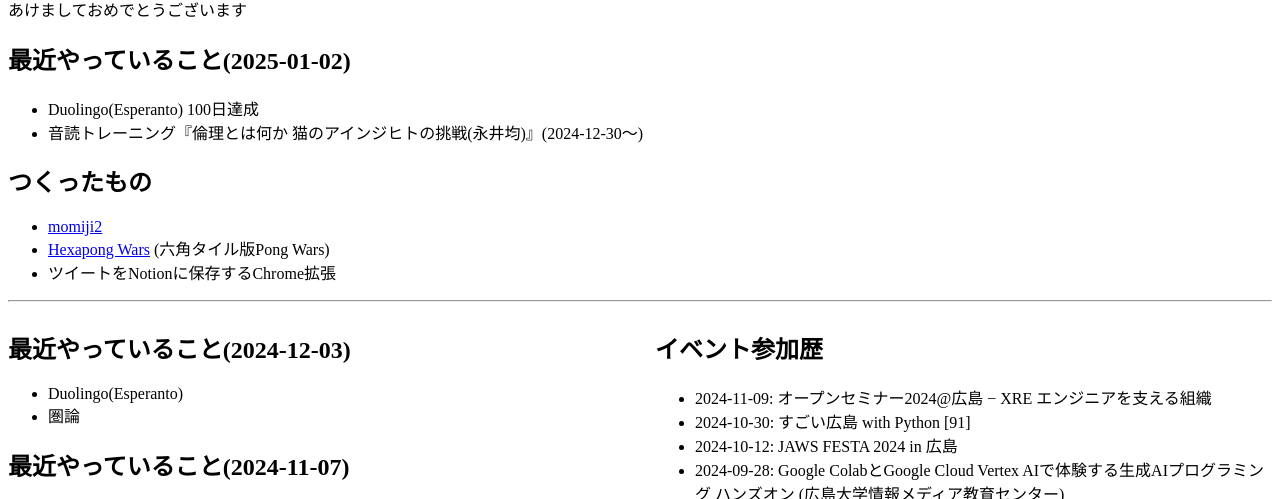
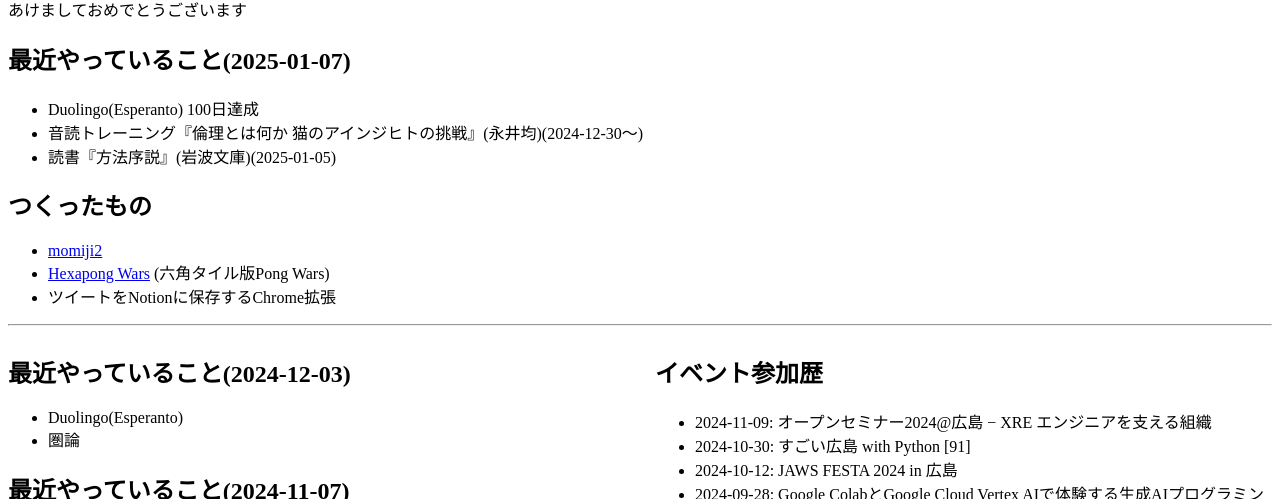
Before and after one commit to swawa-yu/swawa.dev, a plain HTML site: page index.html in a window 1280 px wide. Shown: the part 267-766 px from the top of the page. Drawn offline with Linux system fonts and the light colour scheme.

Commit message:
2025-01-07 更新

```diff
--- a/index.html
+++ b/index.html
@@ -48,10 +48,11 @@
 
     あけましておめでとうございます
 
-    <h2>最近やっていること(2025-01-02)</h2>
+    <h2>最近やっていること(2025-01-07)</h2>
     <ul>
         <li>Duolingo(Esperanto) 100日達成</li>
-        <li>音読トレーニング『倫理とは何か 猫のアインジヒトの挑戦(永井均)』(2024-12-30〜)</li>
+        <li>音読トレーニング『倫理とは何か 猫のアインジヒトの挑戦』(永井均)(2024-12-30〜)</li>
+        <li>読書『方法序説』(岩波文庫)(2025-01-05)</li>
     </ul>
 
     <h2>つくったもの</h2>
```
